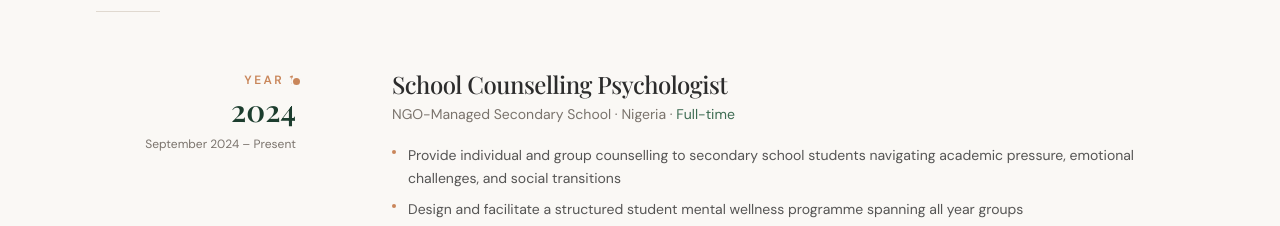
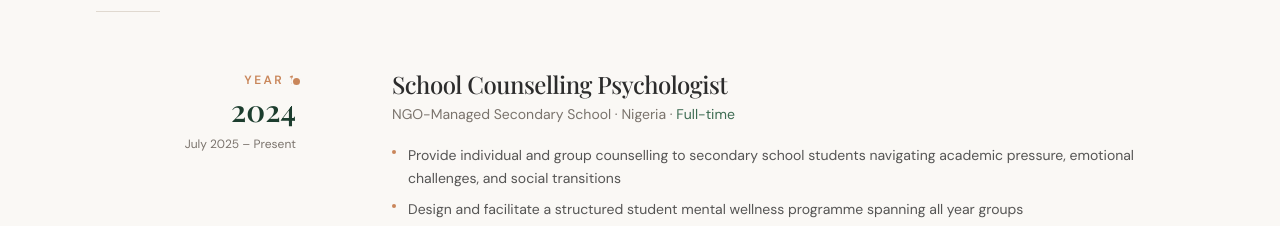
Before and after one commit to Gracechinelo/amuche-portfolio, a Next.js app: page / in a window 1280 px wide. Shown: the part 3740-3966 px from the top of the page. Built offline with nearby package versions, Linux system fonts and the light colour scheme.

Commit message:
Update experience.ts

```diff
--- a/data/experience.ts
+++ b/data/experience.ts
@@ -26,7 +26,7 @@
     id: 1,
     yearLabel: 'Year 1',
     year: '2024',
-    period: 'September 2024 – Present',
+    period: 'July 2025 – Present',
     role: 'School Counselling Psychologist',
     organization: 'NGO-Managed Secondary School',
     location: 'Nigeria',
```
